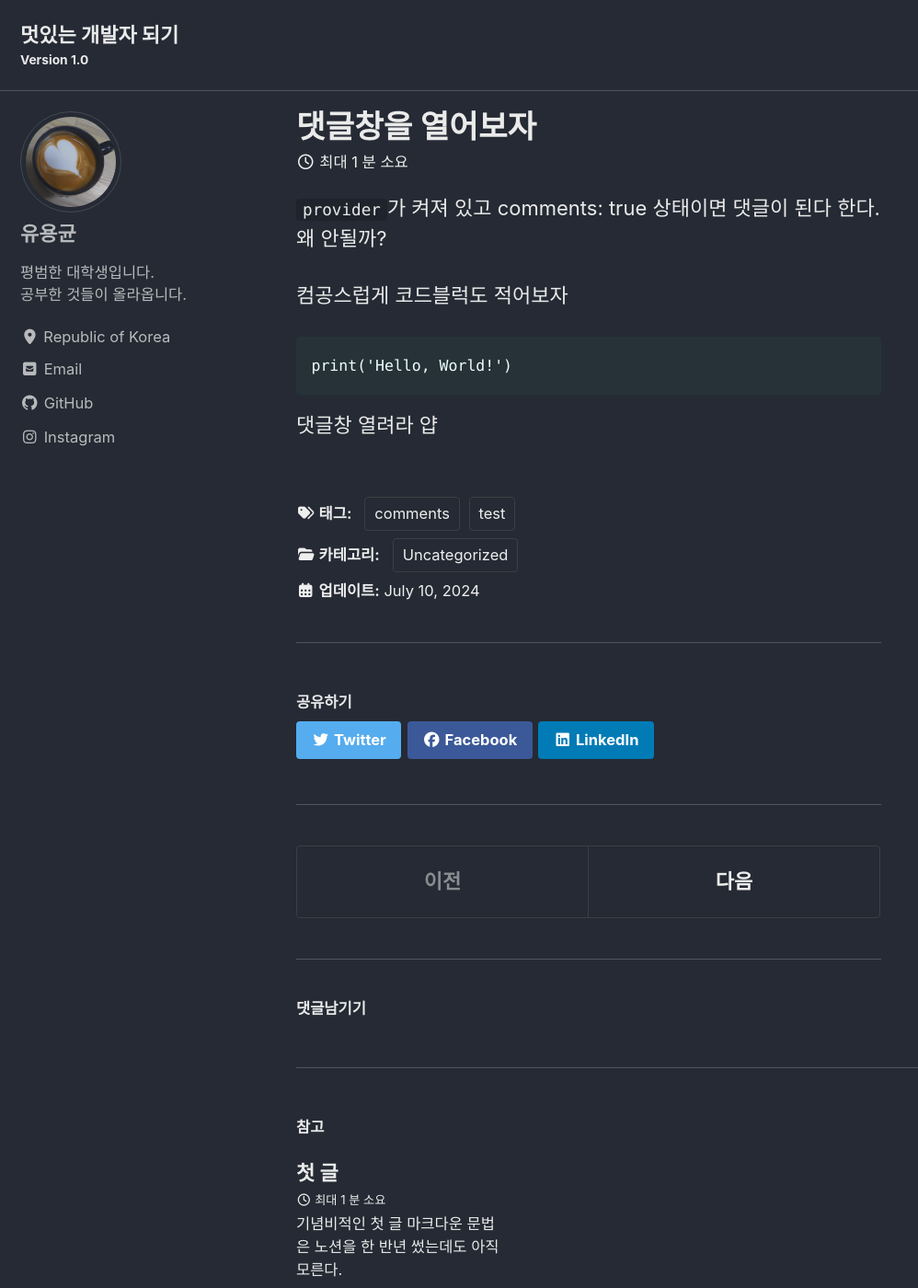
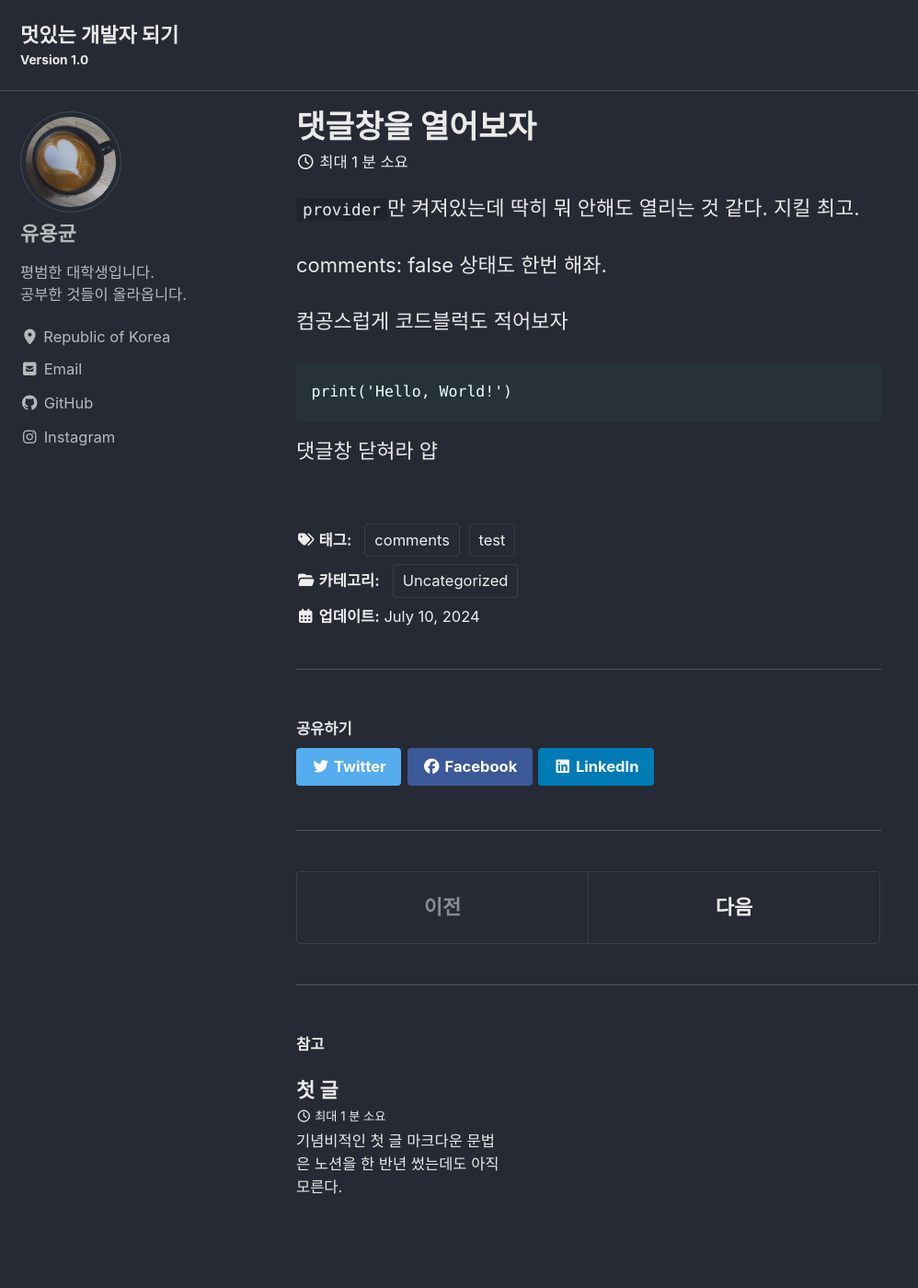
Before and after one commit to BaristaYU/BaristaYU.github.io, a Jekyll site: the page built from _posts/2024-07-10-first-post.md, in a window 1280 px wide and 1400 px high. Shown: the whole window at 92% size, without its empty margins (0-998 px from the left). Built offline with Jekyll 4.4.1, drawn with Linux system fonts in a browser that asks for light colours; cached includes are drawn as plain includes; comment, search, counter and statistics services are not loaded.

Commit message:
comment false

```diff
--- a/_posts/2024-07-10-first-post.md
+++ b/_posts/2024-07-10-first-post.md
@@ -1,6 +1,6 @@
 ---
 title: "댓글창을 열어보자"
-comments: true
+comments: false
 categories:
   - Uncategorized
 tags:
@@ -8,12 +8,14 @@ tags:
   - test
 ---
 
-`provider`가 켜져 있고
-comments: true 상태이면 댓글이 된다 한다.
-왜 안될까?
+`provider`만 켜져있는데
+딱히 뭐 안해도 열리는 것 같다.
+지킬 최고.
+
+comments: false 상태도 한번 해좌.
 
 컴공스럽게 코드블럭도 적어보자
 
     print('Hello, World!')
 
-댓글창 열려라 얍
+댓글창 닫혀라 얍
```
